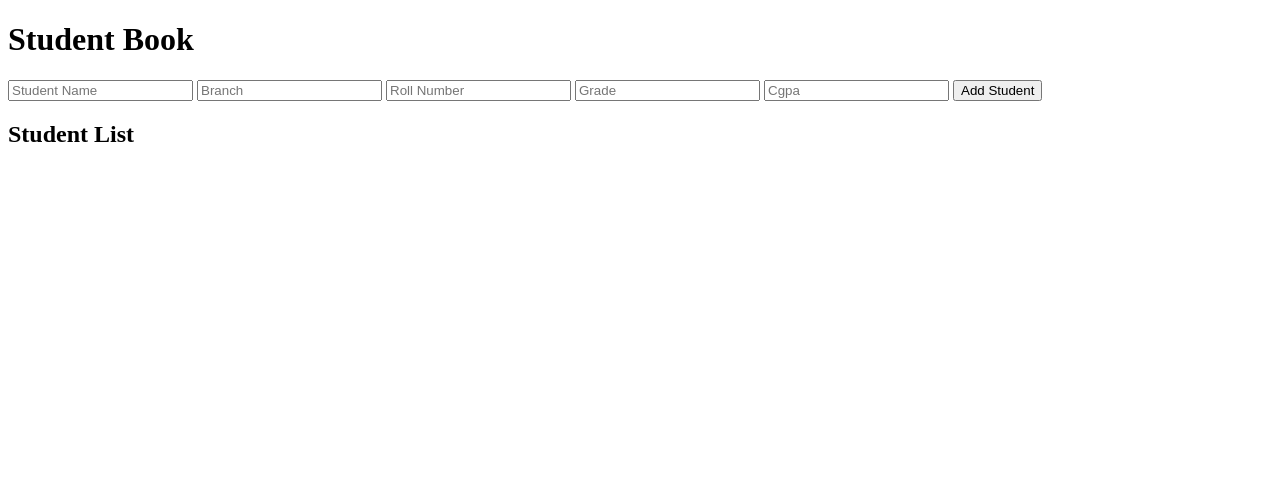
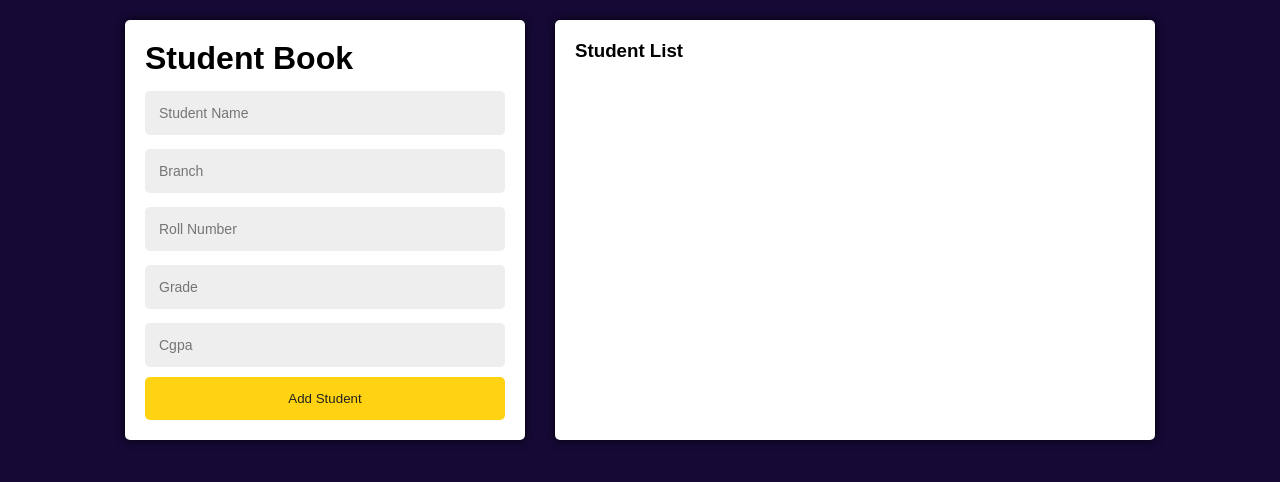
Before and after one commit to juned012/studentbook, a plain HTML site: page index.html in a window 1280 px wide. Drawn offline with Linux system fonts and the light colour scheme.

Commit message:
Added for student input field styling

```diff
--- a/index.html
+++ b/index.html
@@ -8,6 +8,7 @@
   </head>
   <body>
     <div class="container">
+      <div class="left-container">
         <h1>Student Book</h1>
         <input type="text" id="name" placeholder="Student Name" required />
         <input type="text" id="branch" placeholder="Branch" required />
@@ -15,8 +16,11 @@
         <input type="text" id="grade" placeholder="Grade" required />
         <input type="text" id="cgpa" placeholder="Cgpa" required />
         <button type="button" onclick="addStudent()">Add Student</button>
-      <h2>Student List</h2>
+      </div>
+      <div class="right-container">
+        <h3>Student List</h3>
         <ul id="studentList"></ul>
+      </div>
     </div>
     <script src="script.js"></script>
   </body>
--- a/styles.css
+++ b/styles.css
@@ -0,0 +1,69 @@
+* {
+  box-sizing: border-box;
+  margin: 0;
+  padding: 0;
+}
+
+body {
+  padding: 20px;
+  background-color: #160936;
+  font-family: Arial, sans-serif;
+}
+
+.container {
+  display: flex;
+  justify-content: center;
+  gap: 30px;
+  flex-wrap: wrap;
+}
+
+.left-container {
+  max-width: 400px;
+  background: white;
+  padding: 20px;
+  border-radius: 5px;
+  box-shadow: 0 0 10px rgba(0, 0, 0, 0.863);
+}
+
+.left-container input {
+  padding: 14px;
+  font-size: 14px;
+  border-radius: 5px;
+  border: none;
+  margin-top: 14px;
+  background-color: #eeeeee;
+  width: 100%;
+  outline: 2px solid transparent;
+  transition: outline 0.5s ease, transform 0.5s ease-in;
+}
+
+.left-container input:focus {
+  outline: 2px solid #ffd311;
+}
+
+.left-container input:hover {
+  transform: scale(0.98);
+}
+.left-container button {
+  padding: 14px 10px;
+  margin-top: 10px;
+  width: 100%;
+  border: none;
+  border-radius: 5px;
+  background-color: #ffd311;
+  color: #222222;
+  cursor: pointer;
+  transition: background-color 0.5s ease-out, transform 0.5s ease;
+}
+
+.left-container button:hover {
+  background-color: #eec511;
+  transform: scale(0.98);
+}
+.right-container {
+  width: 600px;
+  background-color: white;
+  padding: 20px;
+  border-radius: 5px;
+  box-shadow: 0 0 10px rgba(0, 0, 0, 0.863);
+}
```
Lines whose indentation alone changed are shown as unchanged.
